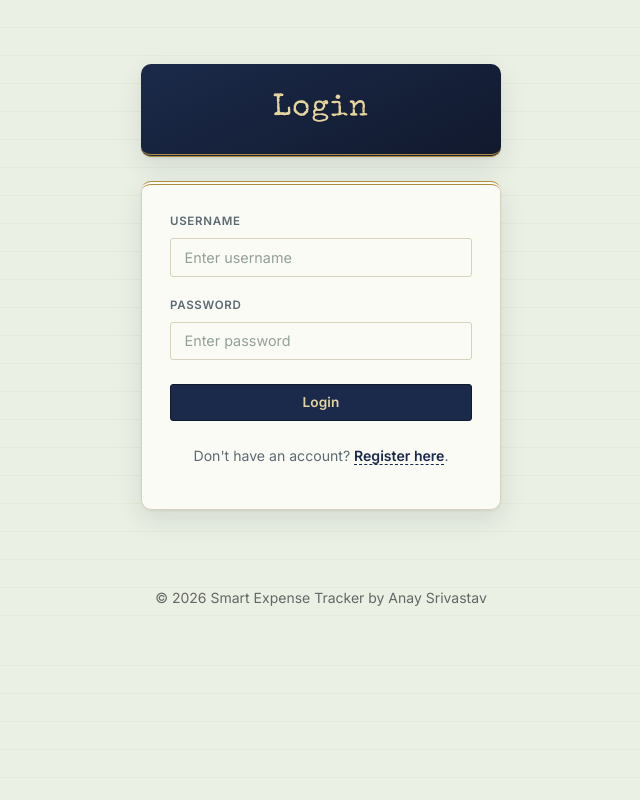
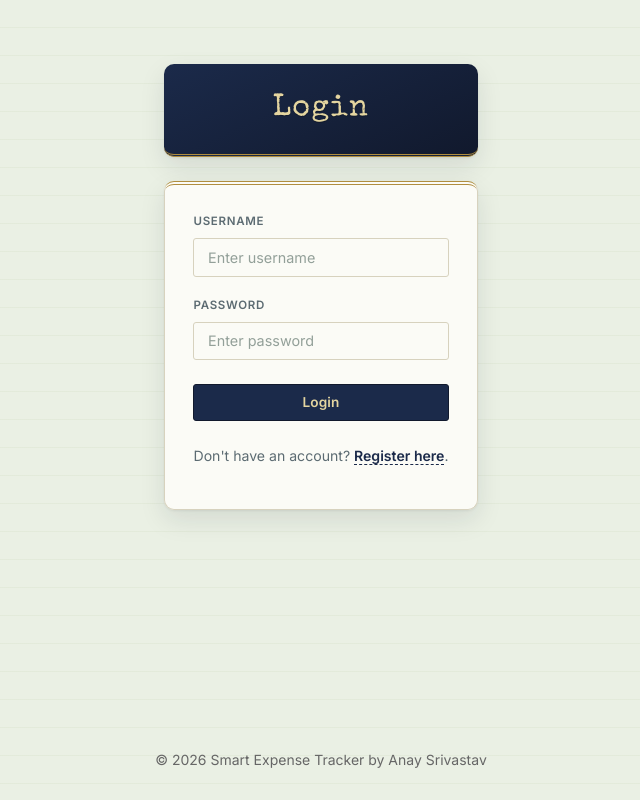
Before and after one commit to anay1403/Smart-Expense-Tracker, a Flask app: page /login in a window 1280 px wide. Shown: the whole page, without its empty margins (319-959 px from the left). Run offline with Flask 3, Linux system fonts and the light colour scheme.

Commit message:
Update style.css

```diff
--- a/static/style.css
+++ b/static/style.css
@@ -46,7 +46,11 @@
 
 /* ---------- reset ---------- */
 *, *::before, *::after { box-sizing: border-box; }
-html, body { margin: 0; padding: 0; }
+
+html, body {
+   margin: 0; padding: 0;
+   height: 100%;
+}
 
 body {
   background-color: var(--paper);
@@ -61,6 +65,9 @@ body {
   font-size: 15px;
   line-height: 1.55;
   -webkit-font-smoothing: antialiased;
+  min-height: 100vh;
+  display: flex;
+  flex-direction: column;
 }
 
 ::selection { background: var(--gold-light); color: var(--navy-deep); }
@@ -531,6 +538,7 @@ option:disabled { color: var(--text-faint); font-style: italic; }
     padding: 15px;
     font-size: 14px;
     color: #666;
+    margin-top: auto;
 }
 
 
```
